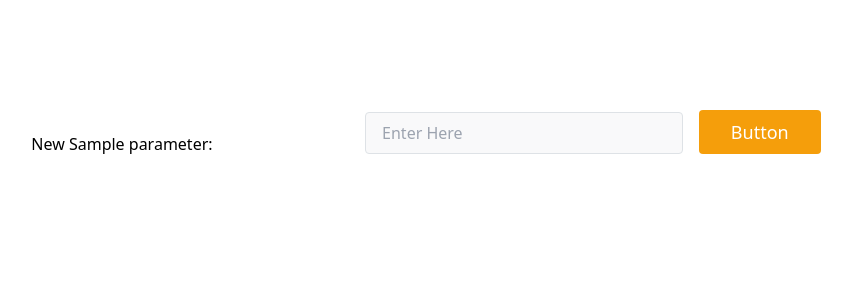
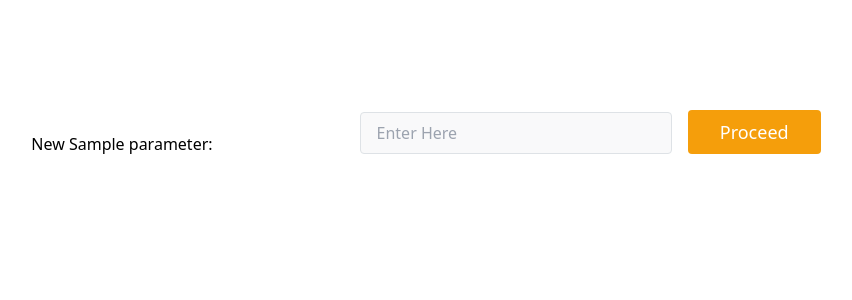
Before and after one commit to Arya-Chakraborty/MoneyFlow, a Flask app: template templates/change_details.html in a window 1280 px wide. Shown: the part 382-682 px from the top of the page, without its empty margins (214-1066 px from the left). Run offline with Flask 3, Linux system fonts and the light colour scheme; the template is opened without the code that fills it: most values are stand-ins (such as "Sample title", 1, 10 or a date in 2020).

Commit message:
Button name change

```diff
--- a/templates/change_details.html
+++ b/templates/change_details.html
@@ -51,7 +51,7 @@
           <div class="relative flex-grow w-full">
              <input type={{type}} id={{parameter_type}} name={{parameter_type}} class="w-full bg-gray-100 bg-opacity-50 rounded border border-gray-300 focus:border-yellow-500 focus:bg-transparent focus:ring-2 focus:ring-yellow-200 text-base outline-none text-gray-700 py-1 px-3 leading-8 transition-colors duration-200 ease-in-out" placeholder= "Enter Here">
           </div>
-          <button class="text-white bg-yellow-500 border-0 py-2 px-8 focus:outline-none hover:bg-yellow-600 rounded text-lg" type="submit">Button</button>
+          <button class="text-white bg-yellow-500 border-0 py-2 px-8 focus:outline-none hover:bg-yellow-600 rounded text-lg" type="submit">Proceed</button>
         </div></form>
       </div>
     </section>
```
Also changed, not shown: app.py (line endings or trailing spaces), database.db, user_history.db.
